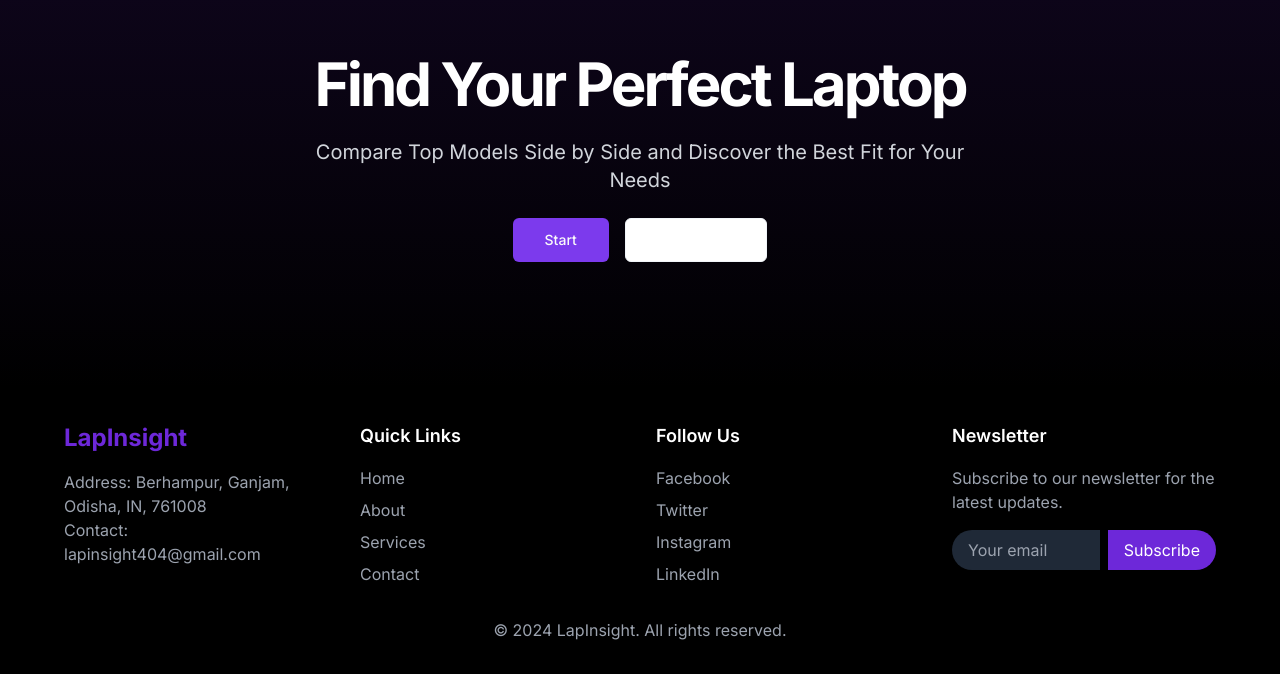
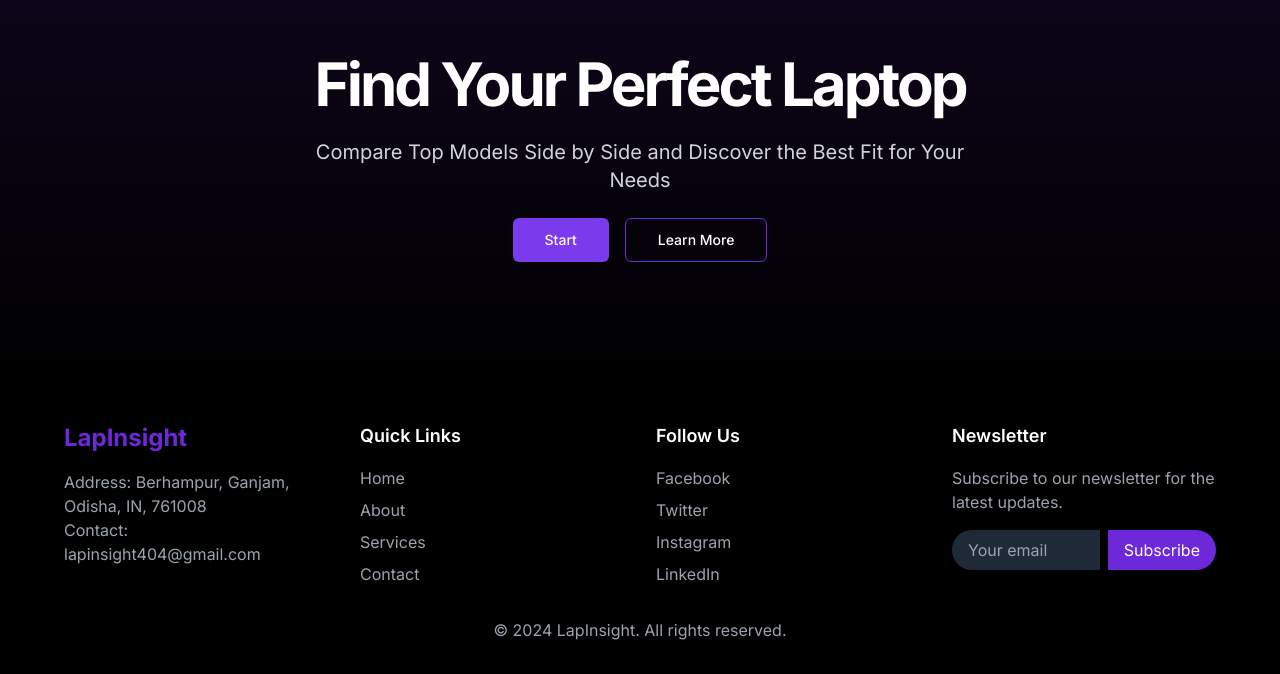
Before and after one commit to Panda-Abhisek/LapInsight, a Next.js app: page /about in a window 1280 px wide. Shown: the part 2362-3036 px from the top of the page. Built offline with nearby package versions, Linux system fonts and the light colour scheme.

Commit message:
about-cta learn more btn done

```diff
--- a/src/app/about/page.jsx
+++ b/src/app/about/page.jsx
@@ -223,7 +223,9 @@ export default function Component() {
                   Their Unique Selling Points
                 </h4>
                 <p className="text-gray-400 max-w-md mx-auto lg:mx-0">
-                Stay up-to-date with the newest laptops on the market and learn about their standout features that set them apart from the competition.
+                  Stay up-to-date with the newest laptops on the market and
+                  learn about their standout features that set them apart from
+                  the competition.
                 </p>
               </div>
             </div>
@@ -242,7 +244,8 @@ export default function Component() {
             </h1>
 
             <p className="text-lg md:text-xl text-gray-300 max-w-2xl">
-            Compare Top Models Side by Side and Discover the Best Fit for Your Needs
+              Compare Top Models Side by Side and Discover the Best Fit for Your
+              Needs
             </p>
 
             <div className="flex flex-col sm:flex-row gap-4 mt-4">
@@ -252,7 +255,8 @@ export default function Component() {
               <Button
                 size="lg"
                 variant="outline"
-              className="border-slate-100 hover:bg-purple-700">
+                className="border border-purple-700 text-white bg-transparent "
+              >
                 Learn More
               </Button>
             </div>
```
Lines whose indentation alone changed are shown as unchanged.
